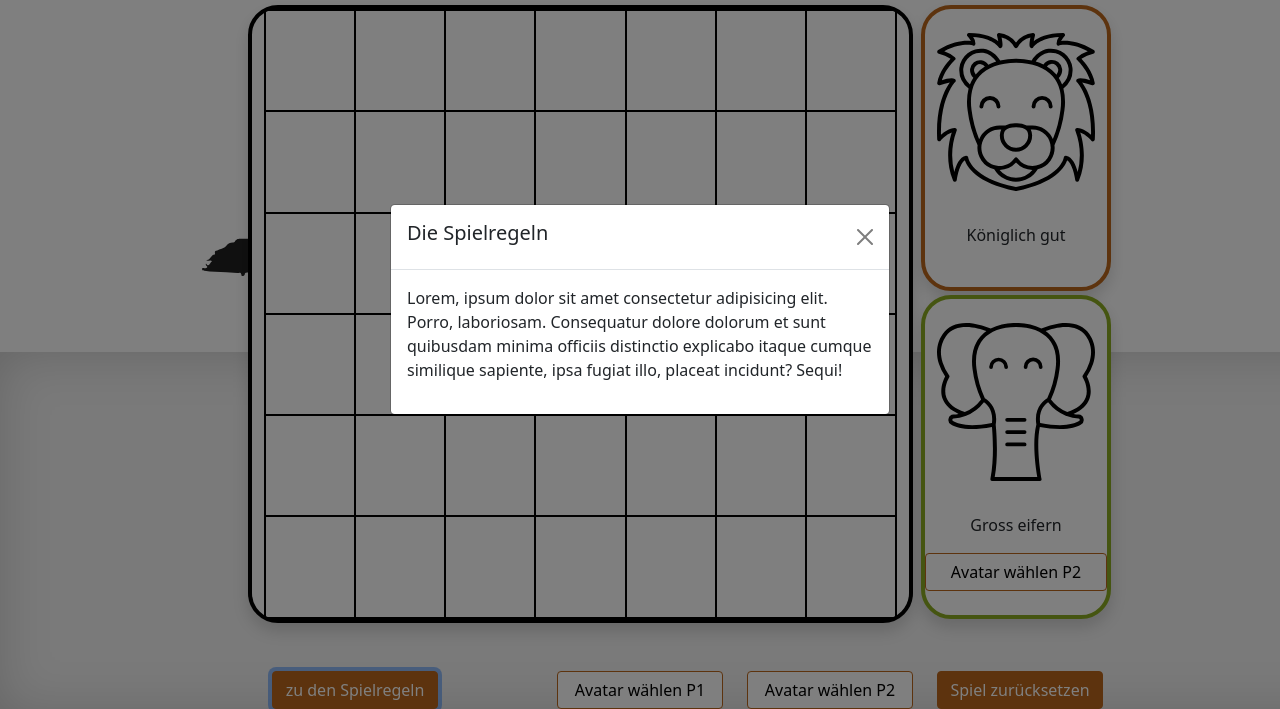
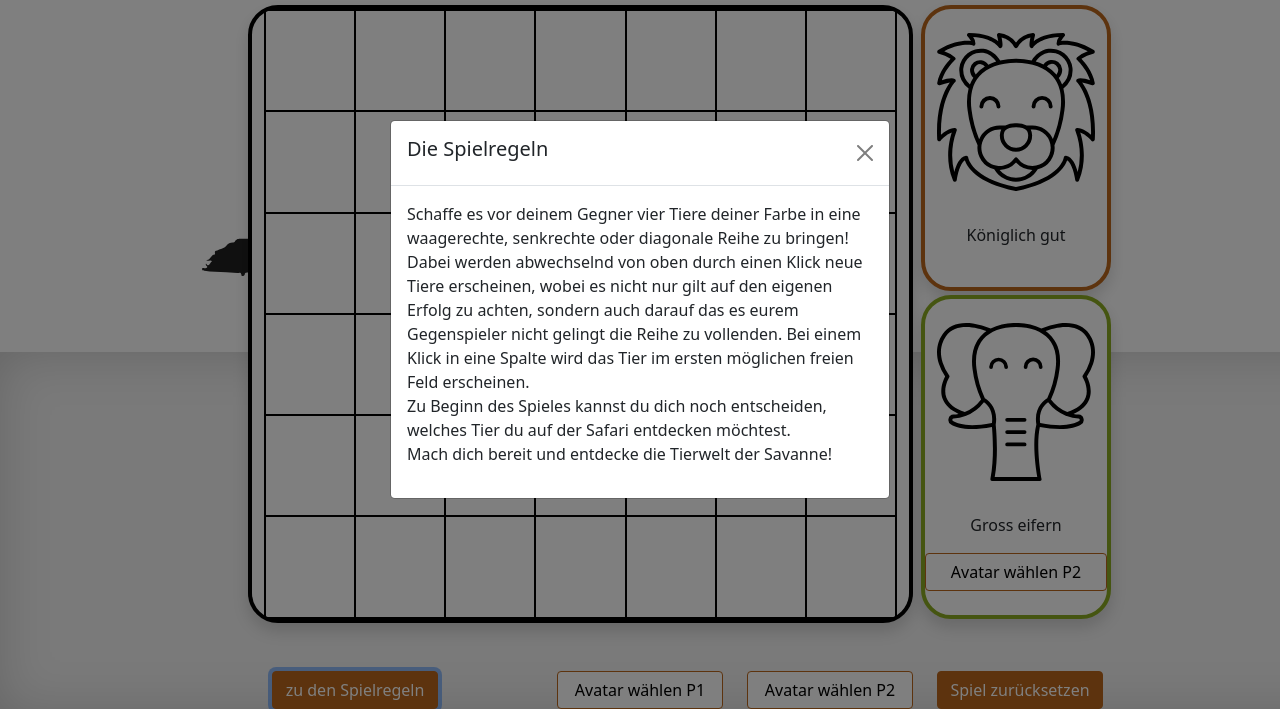
Before and after one commit to tkoelliker/viergewinnt, a plain HTML site: page index.html in a window 1280 px wide. Both pictures are taken after a click on the button "zu den Spielregeln". Shown: the part 166-875 px from the top of the page. Drawn offline with nearby package versions, Linux system fonts and the light colour scheme; files whose address does not match are found by name.

Commit message:
Spielregeln umgeschrieben

```diff
--- a/index.html
+++ b/index.html
@@ -368,7 +368,7 @@ function myFunction() {
         <button type='button' class='btn-close' data-bs-dismiss='modal'></button>
       </div>
       <div class="modal-body">
-        <p>Lorem, ipsum dolor sit amet consectetur adipisicing elit. Porro, laboriosam. Consequatur dolore dolorum et sunt quibusdam minima officiis distinctio explicabo itaque cumque similique sapiente, ipsa fugiat illo, placeat incidunt? Sequi!</p>
+        <p>Schaffe es vor deinem Gegner vier Tiere deiner Farbe in eine waagerechte, senkrechte oder diagonale Reihe zu bringen! Dabei werden abwechselnd von oben durch einen Klick neue Tiere erscheinen, wobei es nicht nur gilt auf den eigenen Erfolg zu achten, sondern auch darauf das es eurem Gegenspieler nicht gelingt die Reihe zu vollenden. Bei einem Klick in eine Spalte wird das Tier im ersten möglichen freien Feld erscheinen. <br> Zu Beginn des Spieles kannst du dich noch entscheiden, welches Tier du auf der Safari entdecken möchtest. <br>Mach dich bereit und entdecke die Tierwelt der Savanne!</p>
       </div>
     </div>
     </div>
```
